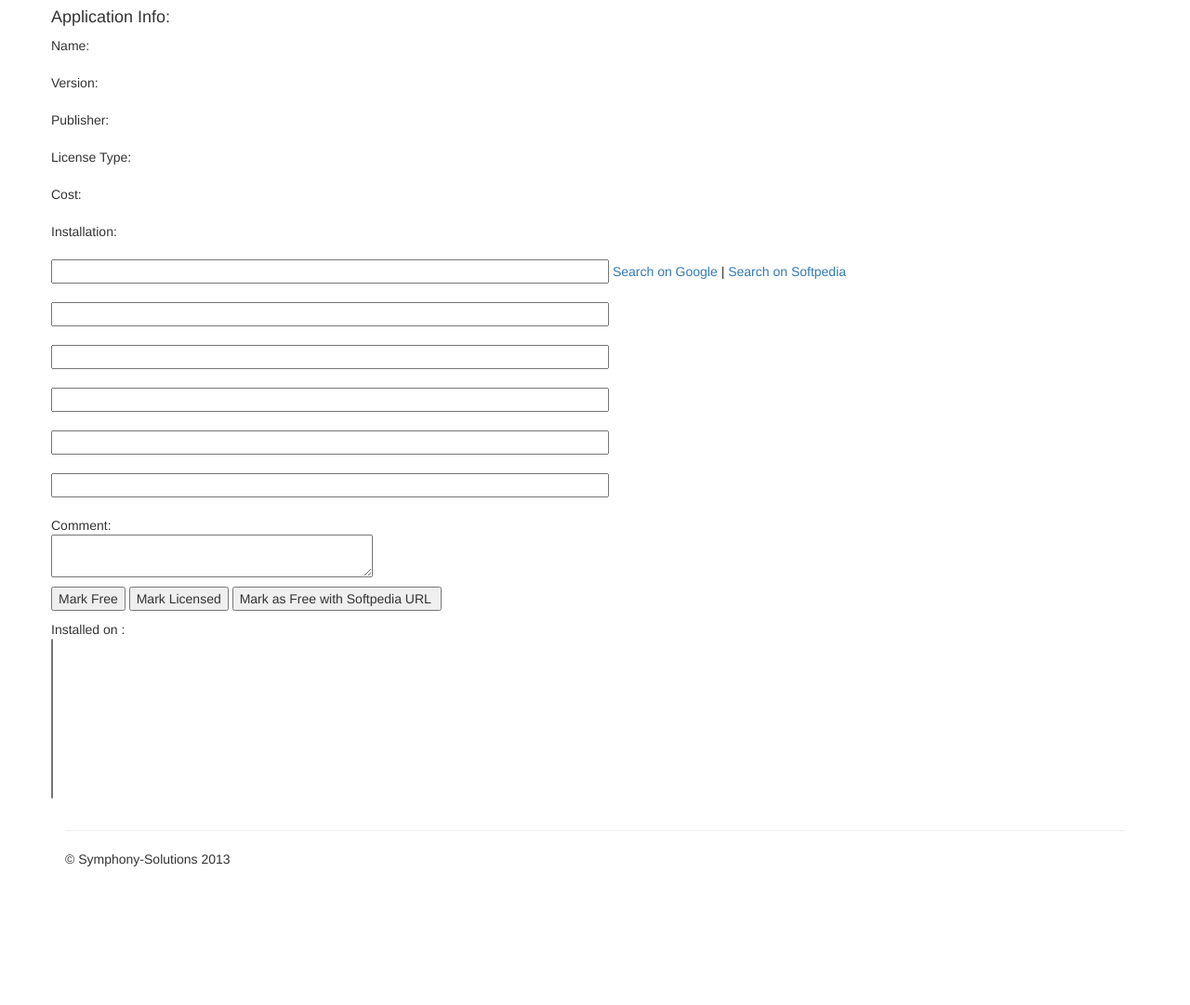
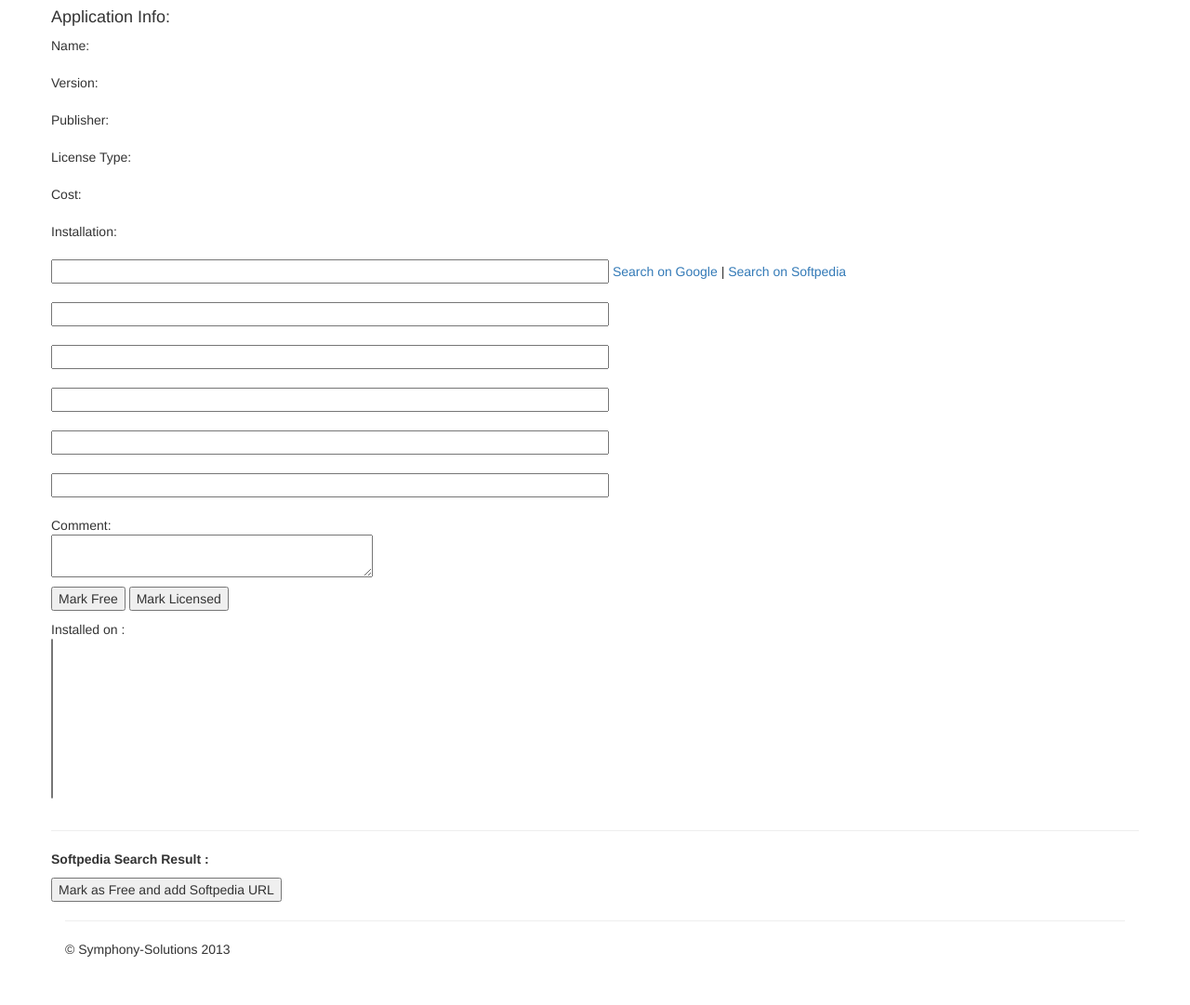
Before and after one commit to vitush/licenseparser, a Django app: template templates/appinfo.html in a window 1280 px wide. Shown: the part 61-1142 px from the top of the page at 93% size. Before the commit the page ends 993 px from the top, so only its background shows below. Run offline with Django 3.2, Linux system fonts and the light colour scheme; the template is opened without the code that fills it, so the values that code supplies are empty; parts of the project's set-up code (start-up, migrations or seed data) failed here and were passed over; some libraries are stand-ins or nearby versions.

Commit message:
added parsing from softpedia

```diff
--- a/templates/appinfo.html
+++ b/templates/appinfo.html
@@ -70,7 +70,6 @@
                <p>
                 <input name="action" type="submit" value="Mark Free"  />
                 <input name="action" type="submit" value="Mark Licensed" />
-                <input  type="button" onclick="softpedia();" value="Mark as Free with Softpedia URL " />
                 <input  type="hidden" id="action_id" name="action1" value="Mark Free" />
 
                </p>
@@ -97,3 +96,22 @@
 
 
 {% endblock %}
+
+
+{% block page_content_softpedia %}
+    <div class="row">
+    <hr>
+        <div class="span8">
+             <p>
+                 <b>Softpedia Search Result :</b>
+             </p>
+        </div>
+        <div class="span2">
+
+                  <input  type="button" onclick="softpedia();" value="Mark as Free and add Softpedia URL" />
+        </div>
+    </div>
+    <div class="row">
+           {{ softpedia_content|safe }}
+    </div>
+{% endblock %}
--- a/templates/base.html
+++ b/templates/base.html
@@ -40,6 +40,10 @@
 
         {% endblock %}
         </div>
+
+        {% block page_content_softpedia %}
+        {% endblock %}
+
     {% endblock %}
 
 
```
Also changed, not shown: main/views.py (+17 -1 lines).
